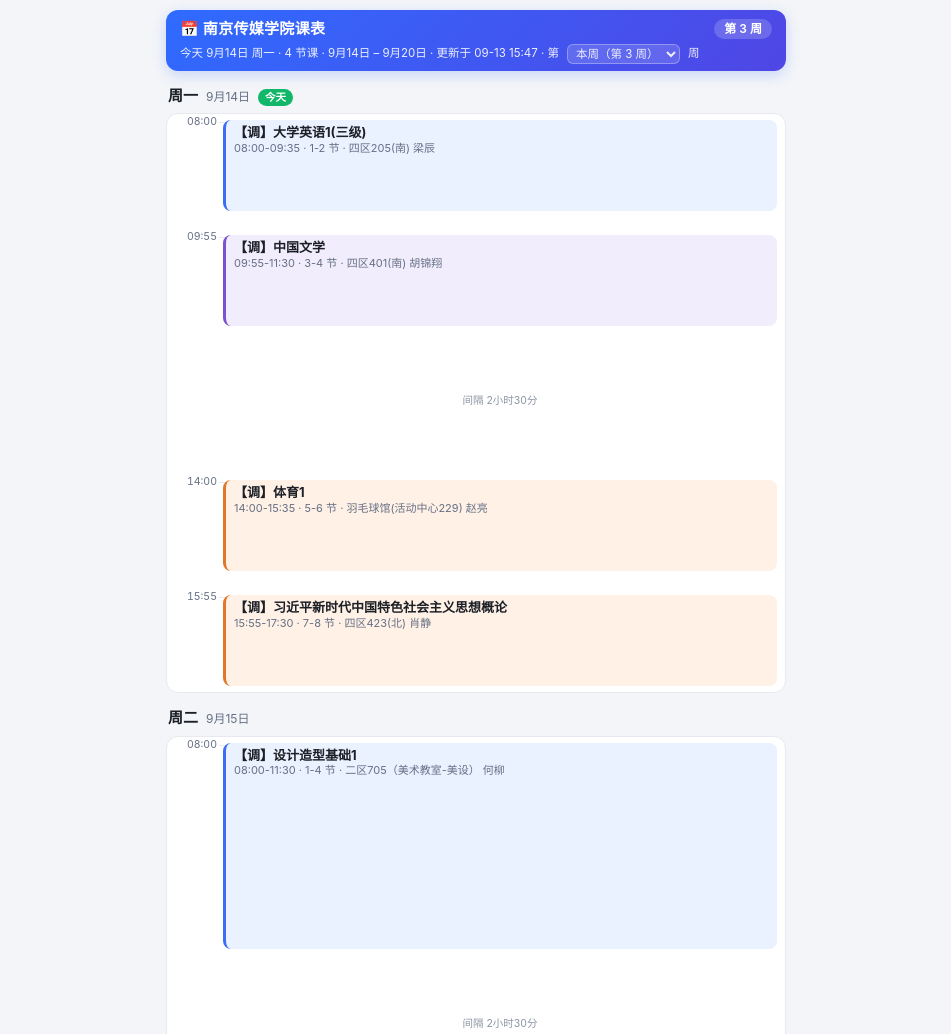
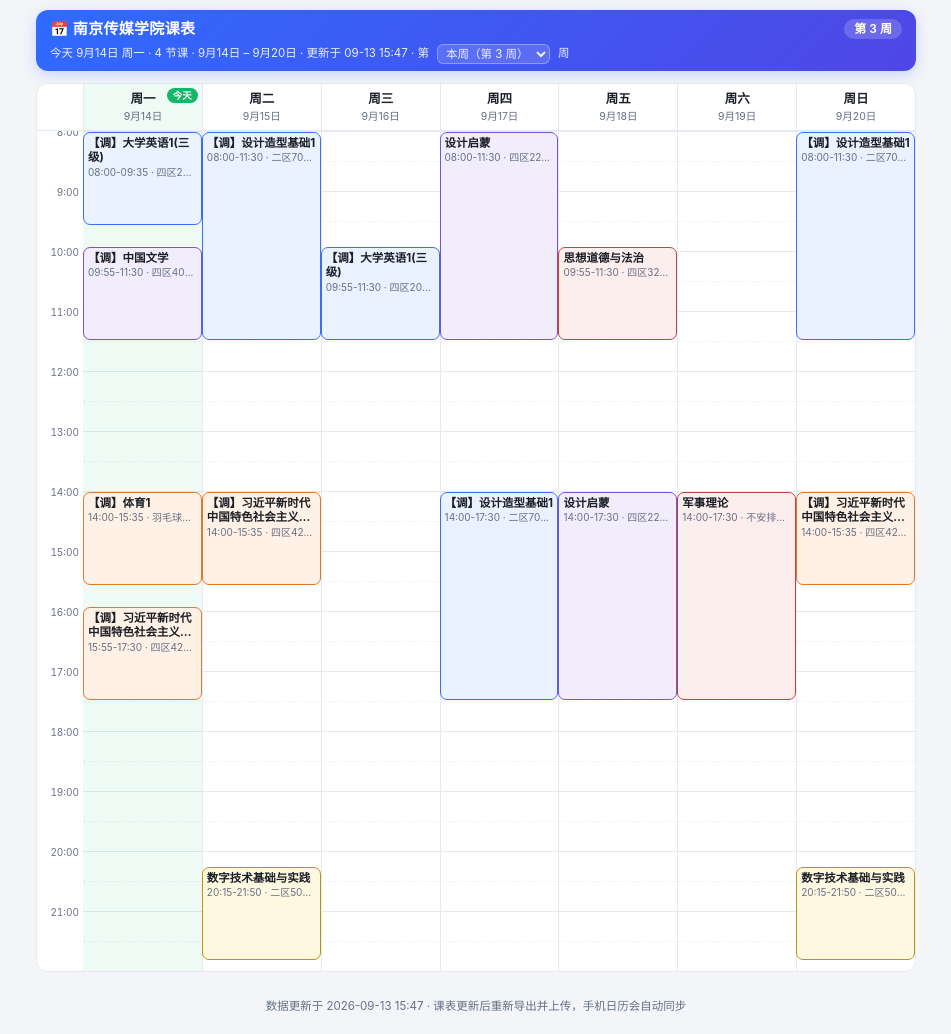
Before and after one commit to userClaudog/cucn-timetable, a plain HTML site: page index.html in a window 1280 px wide. Shown: the top 1034 px of the page, without its empty margins (164-1115 px from the left). Drawn offline with Linux system fonts and the light colour scheme.

Commit message:
前端改版二：网格周课表（横轴星期+日期列、纵轴每小时刻度、课程竖长方形块、冲突并排、今天列高亮、移动端横滚）

```diff
--- a/index.html
+++ b/index.html
@@ -8,12 +8,14 @@
   :root {
     --bg: #f3f5f8; --card: #ffffff; --text: #1b1f26; --muted: #667085;
     --line: #e6e9ef; --accent: #2f6bff; --accent-soft: #eaf0ff;
-    --ok: #12b76a; --warn-bg: #fff7e6; --warn-text: #b45309; --warn-line: #fde2b8;
+    --ok: #12b76a; --ok-soft: rgba(18,183,106,.07);
+    --warn-bg: #fff7e6; --warn-text: #b45309; --warn-line: #fde2b8;
   }
   @media (prefers-color-scheme: dark) {
     :root {
       --bg: #0e1116; --card: #161b23; --text: #e8ebf0; --muted: #8b94a3;
       --line: #242b36; --accent: #5b8cff; --accent-soft: #1c2840;
+      --ok-soft: rgba(18,183,106,.10);
       --warn-bg: #2b2313; --warn-text: #e3a74b; --warn-line: #4a3b1c;
     }
   }
@@ -24,7 +26,7 @@
     font: 15px/1.5 -apple-system, BlinkMacSystemFont, "PingFang SC", "Microsoft YaHei", "Segoe UI", sans-serif;
     -webkit-font-smoothing: antialiased;
   }
-  .wrap { max-width: 640px; margin: 0 auto; padding: 10px 10px 40px; }
+  .wrap { max-width: 900px; margin: 0 auto; padding: 10px 10px 40px; }
 
   /* ---------- 紧凑头部 ---------- */
   header.hd {
@@ -48,48 +50,51 @@
   }
   .hd-row2 select option { color: #1b1f26; }
 
-  /* ---------- 横幅 ---------- */
   .banner {
     margin: 10px 0 0; padding: 8px 12px; border-radius: 10px; font-size: 12.5px;
     background: var(--warn-bg); color: var(--warn-text); border: 1px solid var(--warn-line);
   }
 
-  /* ---------- 一天的时间轴 ---------- */
-  .day { margin-top: 14px; }
-  .day-head { display: flex; align-items: baseline; gap: 8px; margin: 0 2px 6px; }
-  .day-head .dname { font-size: 15px; font-weight: 700; }
-  .day-head .ddate { color: var(--muted); font-size: 12px; }
-  .today-tag {
-    font-size: 10.5px; font-weight: 700; color: #fff; background: var(--ok);
-    border-radius: 999px; padding: 1px 7px;
+  /* ---------- 周课表网格 ---------- */
+  .wk-wrap {
+    margin-top: 12px; border: 1px solid var(--line); border-radius: 12px;
+    background: var(--card); overflow-x: auto; -webkit-overflow-scrolling: touch;
   }
-  .tl {
-    position: relative; background: var(--card); border: 1px solid var(--line);
-    border-radius: 12px; overflow: hidden;
+  .wk-head {
+    display: flex; position: sticky; top: 0; z-index: 5;
+    background: var(--card); border-bottom: 1px solid var(--line);
+    border-radius: 12px 12px 0 0;
   }
-  .tl-lbl {
-    position: absolute; left: 6px; width: 44px; text-align: right;
-    font-size: 10.5px; color: var(--muted); transform: translateY(-6px);
+  .wk-corner { width: 46px; flex-shrink: 0; }
+  .wk-col {
+    flex: 1; min-width: 84px; text-align: center; padding: 6px 2px 5px;
+    font-size: 12.5px; font-weight: 700; border-left: 1px solid var(--line); position: relative;
+  }
+  .wk-col .d { display: block; font-size: 10.5px; font-weight: 400; color: var(--muted); margin-top: 1px; }
+  .wk-col.today { background: var(--ok-soft); }
+  .wk-col .tag {
+    position: absolute; top: 4px; right: 4px; font-size: 9.5px; font-weight: 700;
+    color: #fff; background: var(--ok); border-radius: 999px; padding: 0 6px; line-height: 1.6;
+  }
+  .wk-body { position: relative; }
+  .h-line { position: absolute; left: 46px; right: 0; border-top: 1px solid var(--line); }
+  .h-line.half { border-top: 1px dashed var(--line); opacity: .55; }
+  .h-lbl {
+    position: absolute; left: 2px; width: 40px; text-align: right;
+    font-size: 10px; color: var(--muted); transform: translateY(-6px);
     font-variant-numeric: tabular-nums;
   }
-  .tl-lbl::after { /* 刻度小横线 */
-    content: ""; position: absolute; right: -8px; top: 8px;
-    width: 6px; height: 1px; background: var(--line);
+  .v-line { position: absolute; top: 0; bottom: 0; border-left: 1px solid var(--line); }
+  .col-hl { position: absolute; top: 0; bottom: 0; background: var(--ok-soft); }
+  .ev {
+    position: absolute; border-radius: 7px; padding: 3px 4px 2px; overflow: hidden; z-index: 1;
+    background: var(--evbg, var(--accent-soft)); border: 1px solid var(--evbd, var(--accent));
   }
-  .ev {
-    position: absolute; left: 56px; right: 8px;
-    border-radius: 8px; padding: 4px 8px 3px;
-    background: var(--evbg, var(--accent-soft));
-    border-left: 3px solid var(--evbd, var(--accent));
-    overflow: hidden;
+  .ev .n {
+    font-size: 11.5px; font-weight: 700; line-height: 1.25;
+    overflow: hidden; display: -webkit-box; -webkit-line-clamp: 2; -webkit-box-orient: vertical;
   }
-  .ev .ev-name { font-weight: 700; font-size: 13px; line-height: 1.3; white-space: nowrap; overflow: hidden; text-overflow: ellipsis; }
-  .ev .ev-sub { font-size: 11px; color: var(--muted); line-height: 1.45; white-space: nowrap; overflow: hidden; text-overflow: ellipsis; }
-  .tl-gap {
-    position: absolute; left: 56px; right: 8px; text-align: center;
-    font-size: 10.5px; color: var(--muted); opacity: .75;
-    transform: translateY(-50%);
-  }
+  .ev .s { font-size: 10px; color: var(--muted); line-height: 1.45; white-space: nowrap; overflow: hidden; text-overflow: ellipsis; }
 
   .empty { text-align: center; color: var(--muted); padding: 30px 0; font-size: 14px; }
   .empty .big { font-size: 30px; margin-bottom: 6px; }
@@ -103,7 +108,7 @@
   <div class="banner" id="sample-banner" hidden>
     ⚠️ 当前展示的是<b>示例数据</b>（data.js 中标记了 _sample）。请用油猴脚本导出真实课表替换 data.js 后再部署。
   </div>
-  <main id="content"></main>
+  <div id="grid"></div>
   <footer id="foot"></footer>
 </div>
 
@@ -140,18 +145,12 @@
   function iso(d) { return d.getFullYear() + '-' + String(d.getMonth() + 1).padStart(2, '0') + '-' + String(d.getDate()).padStart(2, '0'); }
   function weekOf(date) {
     var s = parseDate(T.semesterStart); if (!s) return null;
-    // 用本地日历日映射到 UTC 正午再相减：整周差不受夏令时/时区影响
     var utcNoon = function (d) { return Date.UTC(d.getFullYear(), d.getMonth(), d.getDate(), 12); };
     return Math.floor((utcNoon(day0(date)) - utcNoon(s)) / 86400000 / 7) + 1;
   }
   function xqjOf(d) { var g = d.getDay(); return g === 0 ? 7 : g; }
   function toMin(hm) { var p = String(hm).split(':'); return (+p[0]) * 60 + (+p[1] || 0); }
   function fmtHM(min) { return Math.floor(min / 60) + ':' + String(min % 60).padStart(2, '0'); }
-  function fmtDur(min) {
-    if (min < 60) return min + '分钟';
-    var h = Math.floor(min / 60), m = min % 60;
-    return m ? h + '小时' + m + '分' : h + '小时';
-  }
   function fmtWeekRange(week) {
     var s = parseDate(T.semesterStart); if (!s) return '';
     var a = new Date(s); a.setDate(a.getDate() + (week - 1) * 7);
@@ -193,15 +192,13 @@
     return nums.length ? [+nums[0], +nums[nums.length - 1]] : [1, 1];
   }
 
-  /* ---------------- 课程块调色板（按课程名哈希取色） ---------------- */
+  /* ---------------- 调色板（按课程名哈希取色） ---------------- */
   var PALETTE = [
     ['#eaf1ff', '#3b6ef5'], ['#fff1e6', '#e0782a'], ['#e9f9ef', '#1f9d57'],
     ['#fdeef4', '#d43d7f'], ['#f1edfc', '#7a52d0'], ['#e4f8f9', '#0f8e99'],
     ['#fff8e1', '#b8960a'], ['#fdeeee', '#c24040']
   ];
-  function paletteOf(name) {
-    return PALETTE[fnv1a(String(name)) % PALETTE.length];
-  }
+  function paletteOf(name) { return PALETTE[fnv1a(String(name)) % PALETTE.length]; }
 
   /* ---------------- 数据预处理 ---------------- */
   if (!T || !Array.isArray(T.courses)) T = { name: '课表', semesterStart: '', courses: [] };
@@ -217,7 +214,7 @@
   var inTerm = start && curWeek >= minWeek && curWeek <= maxWeek;
 
   var state = { week: 'current' };
-  var qw = new URLSearchParams(location.search).get('week');          // 直达链接：?week=3
+  var qw = new URLSearchParams(location.search).get('week');
   if (qw && /^\d{1,2}$/.test(qw)) state.week = +qw;
   function effWeek() { return state.week === 'current' ? curWeek : state.week; }
 
@@ -273,67 +270,107 @@
     return out;
   }
 
-  function dayBlock(day, dateObj, evs) {
-    evs.sort(function (a, b) { return a.start - b.start || a.end - b.end; });
-    var dayStart = evs[0].start, dayEnd = evs[0].end;
-    evs.forEach(function (e) { if (e.end > dayEnd) dayEnd = e.end; });
-    var PX = 1;                                          // 1 分钟 = 1px，间隙真实反映时间间隔
-    var total = (dayEnd - dayStart) * PX + 10;
+  function renderGrid(week) {
+    var evs = buildEvents(week);
+    if (!evs.length) {
+      return '<div class="empty"><div class="big">🎉</div>第 ' + week + ' 周没有课</div>';
+    }
+    var days = [], daySet = {};
+    evs.forEach(function (e) { if (!daySet[e.day]) { daySet[e.day] = 1; days.push(e.day); } });
+    days.sort(function (a, b) { return a - b; });
+    var n = days.length;
 
-    var rows = [];
-    for (var i = 0; i < evs.length; i++) {
-      var e = evs[i];
-      var top = (e.start - dayStart) * PX + 6;
-      var h = Math.max((e.end - e.start) * PX - 4, 40);
-      var col = paletteOf(e.c.kcmc);
-      var sub = e.timeLabel + ' · ' + escHtml(e.c.jcs) + ' 节';
-      if (e.c.cdmc || e.c.xm) sub += ' · ' + escHtml([e.c.cdmc, e.c.xm].filter(Boolean).join(' '));
-      rows.push('<div class="ev" style="top:' + top + 'px;height:' + h + 'px;--evbg:' + col[0] + ';--evbd:' + col[1] + '">' +
-        '<div class="ev-name">' + escHtml(e.c.kcmc) + '</div>' +
-        '<div class="ev-sub">' + sub + '</div></div>');
-      rows.push('<div class="tl-lbl" style="top:' + top + 'px">' + e.timeLabel.slice(0, 5) + '</div>');
+    // 时间轴范围：整点对齐，纵轴每隔一小时一个单位
+    var minS = evs[0].start, maxE = evs[0].end;
+    evs.forEach(function (e) { if (e.start < minS) minS = e.start; if (e.end > maxE) maxE = e.end; });
+    var axisStart = Math.floor(minS / 60) * 60;
+    var axisEnd = Math.ceil(maxE / 60) * 60;
+    var HOUR_PX = 60;                       // 每小时 60px
+    var totalH = (axisEnd - axisStart) / 60 * HOUR_PX;
 
-      // 与下一节课之间有明显间隔时，标出间隔时长
-      if (i + 1 < evs.length) {
-        var gap = evs[i + 1].start - e.end;
-        if (gap >= 40) {
-          var gTop = (e.end - dayStart) * PX + (gap / 2) * PX + 2;
-          rows.push('<div class="tl-gap" style="top:' + gTop + 'px">间隔 ' + fmtDur(gap) + '</div>');
+    // 同一天同一时段重叠的课：并排车道
+    days.forEach(function (d) {
+      var colEvs = evs.filter(function (e) { return e.day === d; })
+        .sort(function (a, b) { return a.start - b.start; });
+      var laneEnds = [];
+      colEvs.forEach(function (e) {
+        var placed = false;
+        for (var l = 0; l < laneEnds.length; l++) {
+          if (laneEnds[l] <= e.start) { laneEnds[l] = e.end; e._lane = l; placed = true; break; }
         }
-      }
+        if (!placed) { e._lane = laneEnds.length; laneEnds.push(e.end); }
+      });
+      colEvs.forEach(function (e) { e._lanes = laneEnds.length; });
+    });
+
+    // 表头
+    var head = '<div class="wk-head"><div class="wk-corner"></div>';
+    days.forEach(function (d) {
+      var date = new Date(start);
+      date.setDate(date.getDate() + (week - 1) * 7 + (d - 1));
+      var isToday = iso(date) === iso(today);
+      head += '<div class="wk-col' + (isToday ? ' today' : '') + '">周' + DAY_CN[d - 1] +
+        '<span class="d">' + fmtMD(date) + '</span>' +
+        (isToday ? '<span class="tag">今天</span>' : '') + '</div>';
+    });
+    head += '</div>';
+
+    // 每小时横线与标签（整点实线 + 标签，半点虚线）
+    var lines = '';
+    for (var t = axisStart; t <= axisEnd; t += 60) {
+      lines += '<div class="h-line" style="top:' + (t - axisStart) + 'px"></div>';
+      if (t < axisEnd) lines += '<div class="h-lbl" style="top:' + (t - axisStart) + 'px">' + fmtHM(t) + '</div>';
+    }
+    for (var t2 = axisStart + 30; t2 < axisEnd; t2 += 60) {
+      lines += '<div class="h-line half" style="top:' + (t2 - axisStart) + 'px"></div>';
+    }
+    // 列分隔竖线
+    for (var vi = 1; vi < n; vi++) {
+      lines += '<div class="v-line" style="left:calc(46px + (100% - 46px) * ' + vi + ' / ' + n + ')"></div>';
+    }
+    // 今天列高亮
+    var ti = days.indexOf(xqjOf(today));
+    if (ti >= 0) {
+      lines += '<div class="col-hl" style="left:calc(46px + (100% - 46px) * ' + ti + ' / ' + n + ');width:calc((100% - 46px) / ' + n + ')"></div>';
     }
 
-    var isToday = iso(dateObj) === iso(today);
-    return '<div class="day"' + (isToday ? ' data-today="1"' : '') + '>' +
-      '<div class="day-head"><span class="dname">周' + DAY_CN[day - 1] + '</span>' +
-      '<span class="ddate">' + fmtMD(dateObj) + '</span>' +
-      (isToday ? '<span class="today-tag">今天</span>' : '') + '</div>' +
-      '<div class="tl" style="height:' + total + 'px">' + rows.join('') + '</div></div>';
+    // 课程块
+    var blocks = '';
+    days.forEach(function (d) {
+      var idx = days.indexOf(d);
+      var colEvs = evs.filter(function (e) { return e.day === d; })
+        .sort(function (a, b) { return a.start - b.start; });
+      colEvs.forEach(function (e) {
+        var top = (e.start - axisStart) / 60 * HOUR_PX + 1;
+        var h = Math.max((e.end - e.start) / 60 * HOUR_PX - 2, 34);
+        var k = idx * e._lanes + e._lane;
+        var m = n * e._lanes;
+        var col = paletteOf(e.c.kcmc);
+        var sub = e.timeLabel + (e.c.cdmc ? ' · ' + e.c.cdmc : '');
+        blocks += '<div class="ev" style="top:' + top + 'px;height:' + h + 'px;' +
+          'left:calc(46px + (100% - 46px) * ' + k + ' / ' + m + ');width:calc((100% - 46px) / ' + m + ');' +
+          '--evbg:' + col[0] + ';--evbd:' + col[1] + '">' +
+          '<div class="n">' + escHtml(e.c.kcmc) + '</div>' +
+          '<div class="s">' + escHtml(sub) + '</div></div>';
+      });
+    });
+
+    return '<div class="wk-wrap"><div class="wk" style="min-width:' + (46 + n * 88) + 'px">' +
+      head + '<div class="wk-body" style="height:' + totalH + 'px">' + lines + blocks + '</div></div></div>';
   }
 
   function render() {
     renderHead();
     var w = effWeek();
-    var out = [];
+    var html;
     if (w === null || !start || w < minWeek || w > maxWeek) {
-      out.push('<div class="empty"><div class="big">🏖️</div>' +
+      html = '<div class="empty"><div class="big">🏖️</div>' +
         (start ? '当前不在本学期课表周次内（第 ' + minWeek + ' – ' + maxWeek + ' 周）' : '未配置开学日期（semesterStart）') +
-        '<br><span style="font-size:12px">可用上面下拉跳转到任意一周</span></div>');
+        '<br><span style="font-size:12px">可用上面下拉跳转到任意一周</span></div>';
     } else {
-      var evs = buildEvents(w);
-      var byDay = {};
-      evs.forEach(function (e) { (byDay[e.day] = byDay[e.day] || []).push(e); });
-      var shown = 0;
-      for (var d = 1; d <= 7; d++) {
-        if (!byDay[d] || !byDay[d].length) continue;
-        var date = new Date(start);
-        date.setDate(date.getDate() + (w - 1) * 7 + (d - 1));
-        out.push(dayBlock(d, date, byDay[d]));
-        shown++;
-      }
-      if (!shown) out.push('<div class="empty"><div class="big">🎉</div>第 ' + w + ' 周没有课</div>');
+      html = renderGrid(w);
     }
-    document.getElementById('content').innerHTML = out.join('');
+    document.getElementById('grid').innerHTML = html;
 
     var foot = '数据更新于 ' + escHtml(T.updatedAt ? String(T.updatedAt).slice(0, 16).replace('T', ' ') : '—') +
       ' · 课表更新后重新导出并上传，手机日历会自动同步';
```
